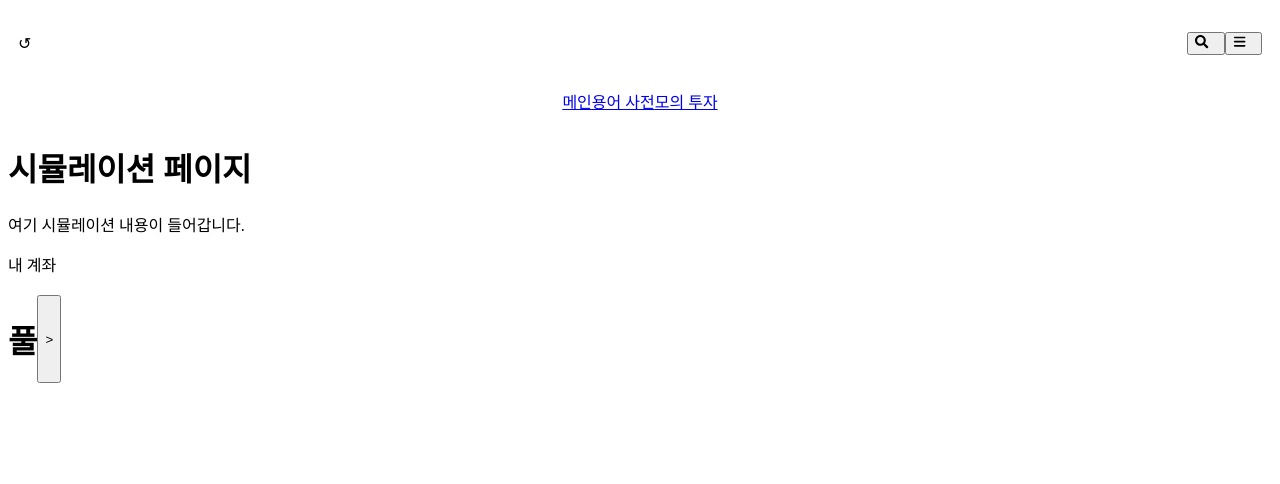
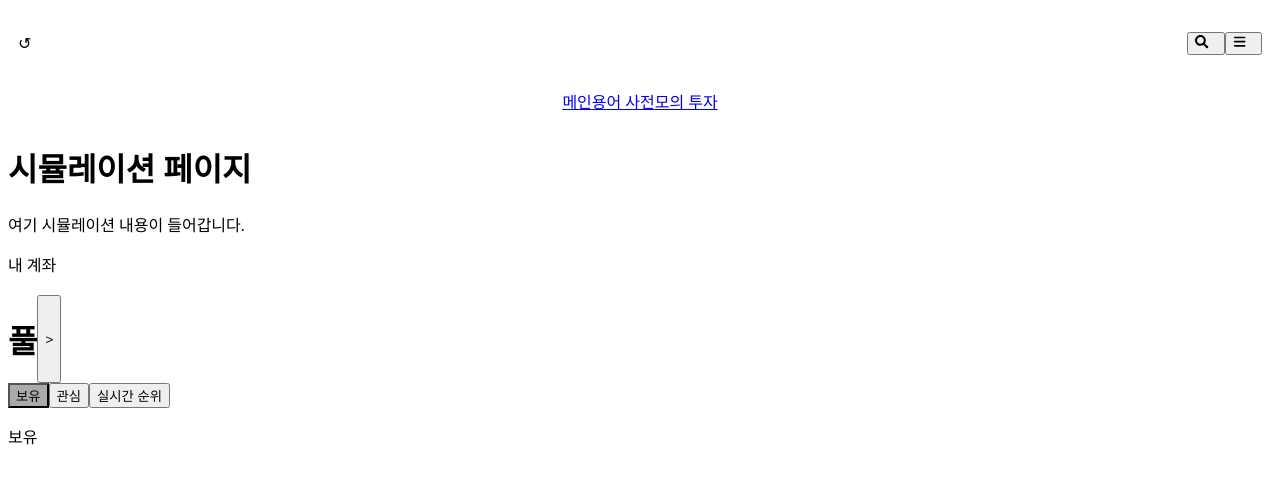
Before and after one commit to kdt-ful-class-three-group/KDT-FUL-3_PROJECT-A-3, a Next.js app in the folder client/: page /simulation in a window 1280 px wide. Shown: the top 484 px of the page. Built offline with nearby package versions, Linux system fonts and the light colour scheme; no server answers.

Commit message:
Feat : 버튼에 따른 내용 변경 지정

```diff
--- a/client/src/components/simulation/StockTab.tsx
+++ b/client/src/components/simulation/StockTab.tsx
@@ -1,9 +1,25 @@
+'use client'
 import StockShow from "./StockShow"
+import { Button } from "../common/Button"
+import { useEffect, useState } from "react"
+
+type btnValue = '보유' | '관심' | '실시간 순위'
+
 export default function StockTab(){
+
+  //버튼 클릭
+  const [btnValue, setBtnValue] = useState<btnValue>('보유')
+
   return(
     <div>
       {/* 버튼 - 구매 종목, 관심 종목, 실시간 순위*/}
+      <div>
+        <Button name='보유' onClick={()=>setBtnValue('보유')} style={{backgroundColor : btnValue==='보유' ? '#aaa' : undefined}}/>
+        <Button name='관심' onClick={()=>setBtnValue('관심')} style={{backgroundColor : btnValue==='관심' ? '#aaa' : undefined}}/>
+        <Button name='실시간 순위' onClick={()=>setBtnValue('실시간 순위')} style={{backgroundColor : btnValue==='실시간 순위' ? '#aaa' : undefined}}/>
+      </div>
       {/* 버튼에 따라 보여줄 화면 */}
+      <p>{btnValue}</p>
       <StockShow />
     </div>
   )
```
